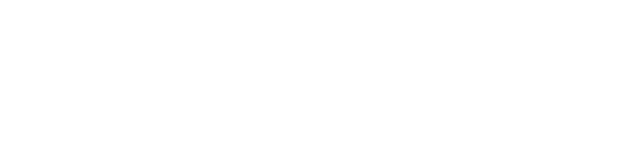
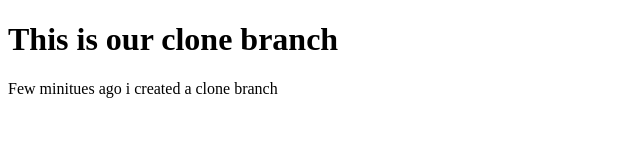
Before and after one commit to ayeshaparvin/practice-portfolio, a plain HTML site: page index.html in a window 1280 px wide. Shown: the whole page, without its empty margins (0-640 px from the left). Drawn offline with Linux system fonts and the light colour scheme.

Commit message:
i added h1 and p tag

```diff
--- a/index.html
+++ b/index.html
@@ -8,6 +8,7 @@
     <link rel="stylesheet" href="style.css">
 </head>
 <body>
-
+    <h1>This is our clone branch</h1>
+    <p>Few minitues ago i created a clone branch</p>
 </body>
 </html>
```
